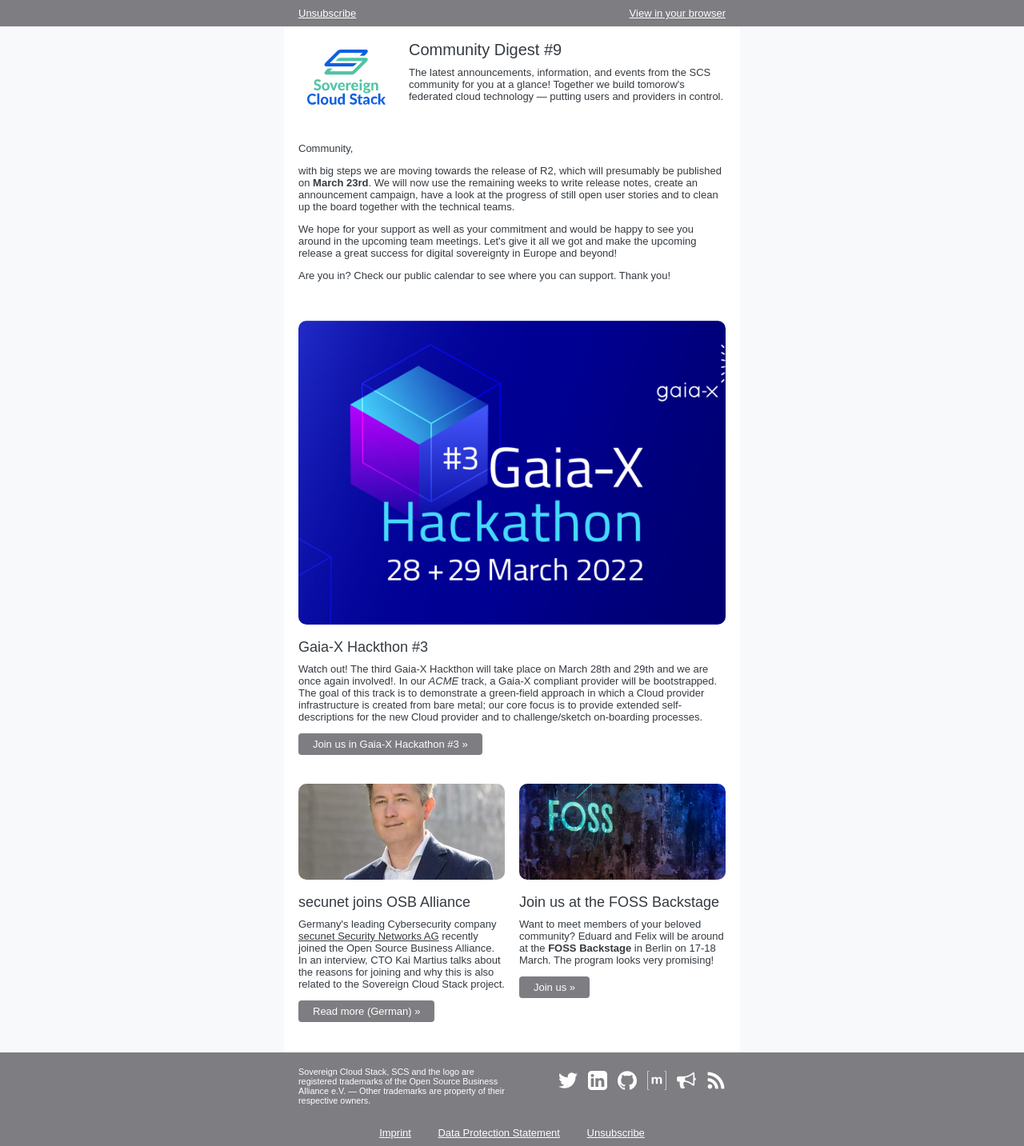
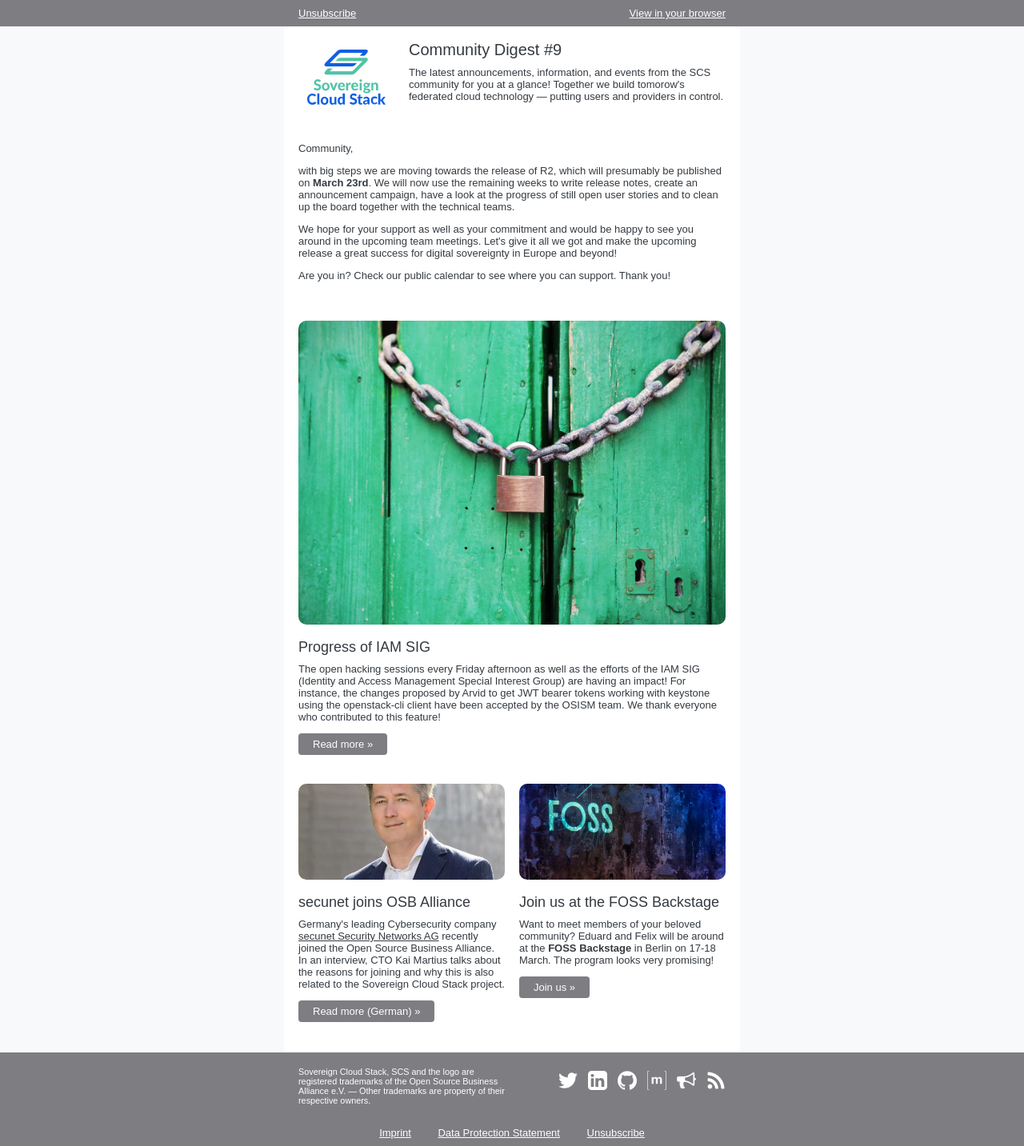
Before and after one commit to SovereignCloudStack/newsletter, a Jekyll site: the page built from digest/9.md, in a window 1280 px wide. Shown: the whole page at 80% size. Built offline with Jekyll 4.4.1, drawn with Linux system fonts in a browser that asks for light colours; comment, search, counter and statistics services are not loaded.

Commit message:
Finish digest issue nr. 9
Signed-off-by: Eduard Itrich <eduard@itrich.net>

```diff
--- a/digest/9.md
+++ b/digest/9.md
@@ -15,19 +15,17 @@
   <p>Are you in? Check our public calendar to see where you can support. Thank you!</p>
 
 highlight:
-  title: "Gaia-X Hackthon #3"
-  image: /assets/images/8/gx-hackathon-3.png
+  title: Progress of IAM SIG
+  image: /assets/images/9/lock.jpg
   text : |-
-    Watch out! The third Gaia-X Hackthon will take place on March 28th and 29th
-    and we are once again involved!. In our <em>ACME</em> track,
-    a Gaia-X compliant provider will be bootstrapped. The goal of this track is
-    to demonstrate a green-field approach in which a Cloud provider infrastructure
-    is created from bare metal; our core focus is to provide extended
-    self-descriptions for the new Cloud provider and to challenge/sketch
-    on-boarding processes.
+    The open hacking sessions every Friday afternoon as well as the efforts of
+    the IAM SIG (Identity and Access Management Special Interest Group) are having
+    an impact! For instance, the changes proposed by Arvid to get JWT bearer
+    tokens working with keystone using the openstack-cli client have been accepted
+    by the OSISM team. We thank everyone who contributed to this feature!
   button:
-    text: "Join us in Gaia-X Hackathon #3"
-    link: https://gaia-x.eu/news/events/gaia-x-hackathon-3
+    text: Read more
+    link: https://github.com/osism/issues/issues/130
 
 substories:
   - title: secunet joins OSB Alliance
```
Also changed, not shown: assets/images/9/lock.jpg (added).
